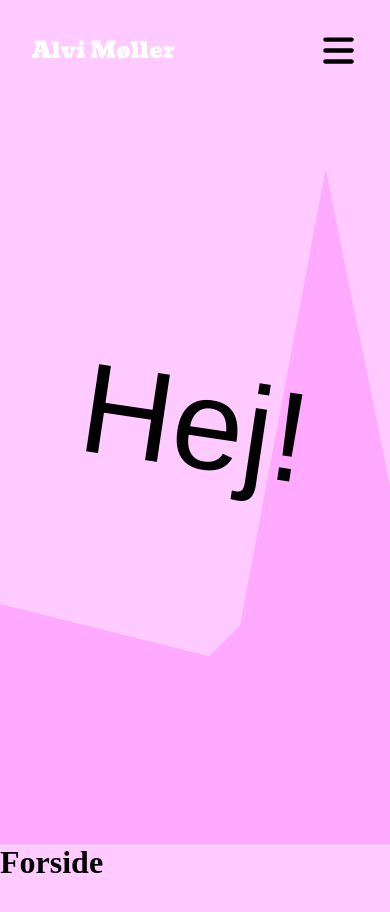
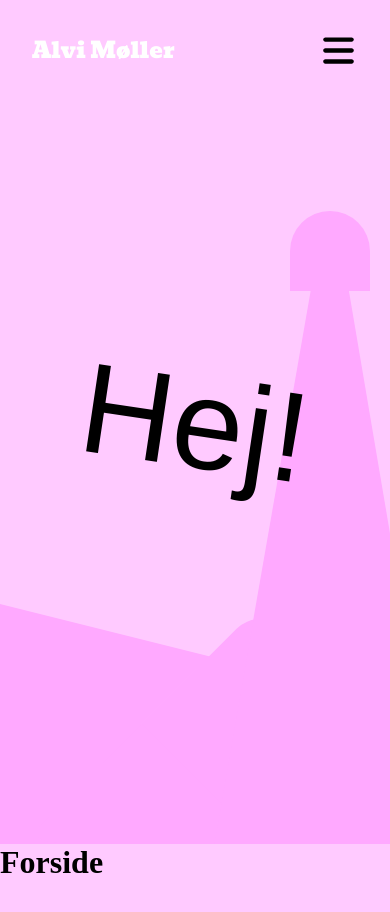
Before and after one commit to alvihelene/portfolio, a React (Vite) app in the folder portfolio/: page / in a window 390 px wide. Shown: the top 912 px of the page. Built offline with nearby package versions, Linux system fonts and the light colour scheme; a web font is replaced by a local one.

Commit message:
Peak added to the last mountain - need to make the mountains responsive

```diff
--- a/portfolio/src/components/background/Mountains.jsx
+++ b/portfolio/src/components/background/Mountains.jsx
@@ -7,11 +7,11 @@ export default function Mountains(){
         <>
         <div className="background">
             <Hej />
-            <div className="triangle-container">
-                <div className="triangle1"></div>
-                <div className="triangle2"></div>
-                <div className="triangle3-container">
-                    <div className="triangle3"></div>
+            <div className="mountain-container">
+                <div className="mountain1"></div>
+                <div className="mountain2"></div>
+                <div className="mountain3-container">
+                    <div className="mountain3"></div>
                     <div className="peak"></div>
                     </div>
             </div>
--- a/portfolio/src/components/background/Mountains.scss
+++ b/portfolio/src/components/background/Mountains.scss
@@ -3,16 +3,15 @@
   justify-content: center;
   align-items: center;
   overflow: hidden;
-
 }
 
-.triangle-container {
+.mountain-container {
   height: 100vh;
   overflow: hidden;
   z-index: 0;
 }
 
-.triangle1 {
+.mountain1 {
   position: absolute;
   bottom: 0;
   left: 0;
@@ -22,7 +21,7 @@
   clip-path: polygon(0 100%, 100% 100%, 0 0);
 }
 
-.triangle2 {
+.mountain2 {
   position: absolute;
   bottom: 0;
   left: 36%;
@@ -33,8 +32,8 @@
   border-top-right-radius: 20%;
 }
 
-.triangle2:before,
-.triangle2:after {
+.mountain2:before,
+.mountain2:after {
   content: '';
   position: absolute;
   background-color: inherit;
@@ -43,28 +42,40 @@
   border-top-right-radius: 15%;
 }
 
-.triangle2 {
+.mountain2 {
   transform: rotate(-45deg) skewX(0deg) scale(0.7);
 }
 
-.triangle2:before {
+.mountain2:before {
   transform: rotate(-135deg) skewX(-45deg) scale(1.414, .707) translate(0, -50%);
 }
 
-.triangle2:after {
+.mountain2:after {
   transform: rotate(135deg) skewY(-45deg) scale(.707, 1.414) translate(50%);
 }
 
-.triangle3-container {
- border-radius: 20px; /* Adjust this value as needed */
+.mountain3-container {
   overflow: hidden;
 }
-.triangle3 {
+
+.mountain3 {
   position: absolute;
   top: 20%;
   right: 0;
-  width: 55%; /* Adjust as needed */
-  height: 80%; /* Adjust as needed */
-  clip-path:polygon(31% 100%, 30% 100%, 11% 100%, 70% 0%, 70% 0%, 100% 47%, 100% 100%, 62% 100%);
-  background-color: #FFa9FF; /* Adjust color as needed */
+  width: 55%;
+  height: 80%;
+  clip-path:polygon(76% 9%, 100% 54%, 100% 100%, 18% 100%, 68% 9%);
+  background-color: #FFa9FF;
 }
+
+.peak {
+  position: absolute;
+  top: 25%;
+  right: 15.4%;
+  transform: translateX(50%);
+  width: 80px;
+  height: 80px;
+  background-color: #ffa9ff;
+  border-radius: 50%;
+  border-radius:50% 50% 0 0;
+}
```
